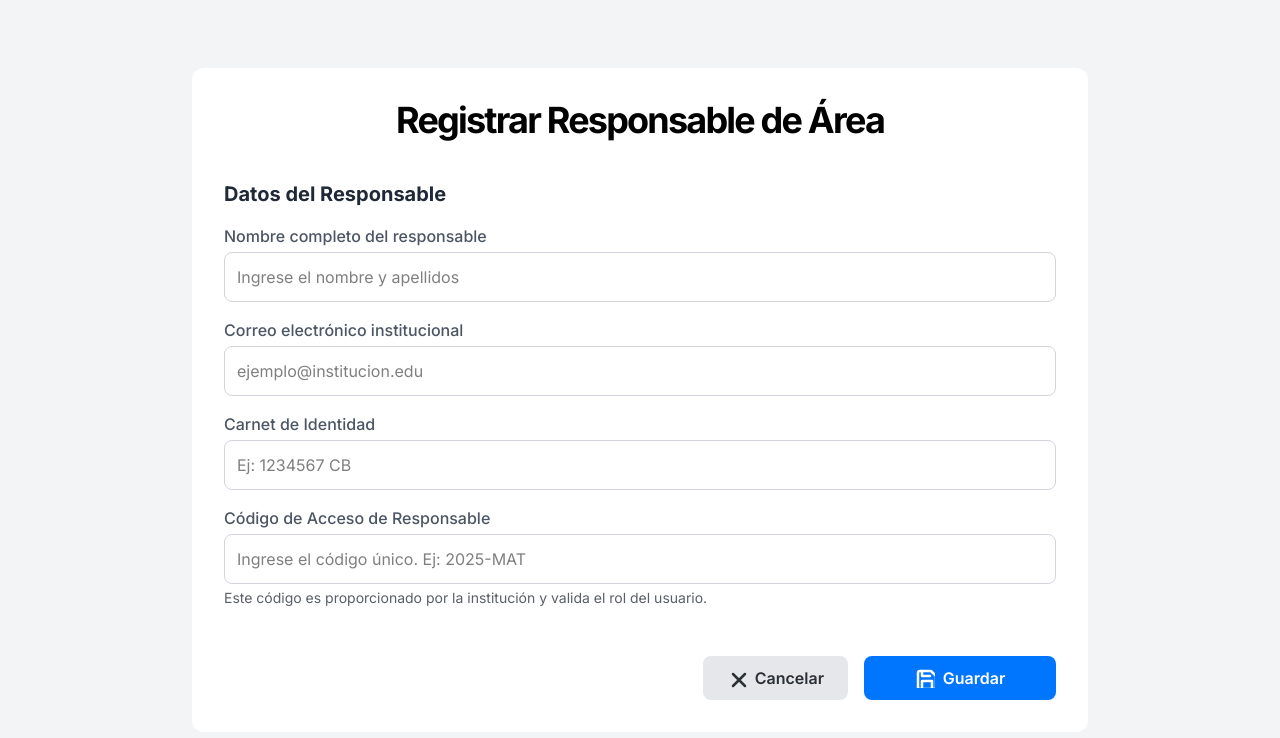
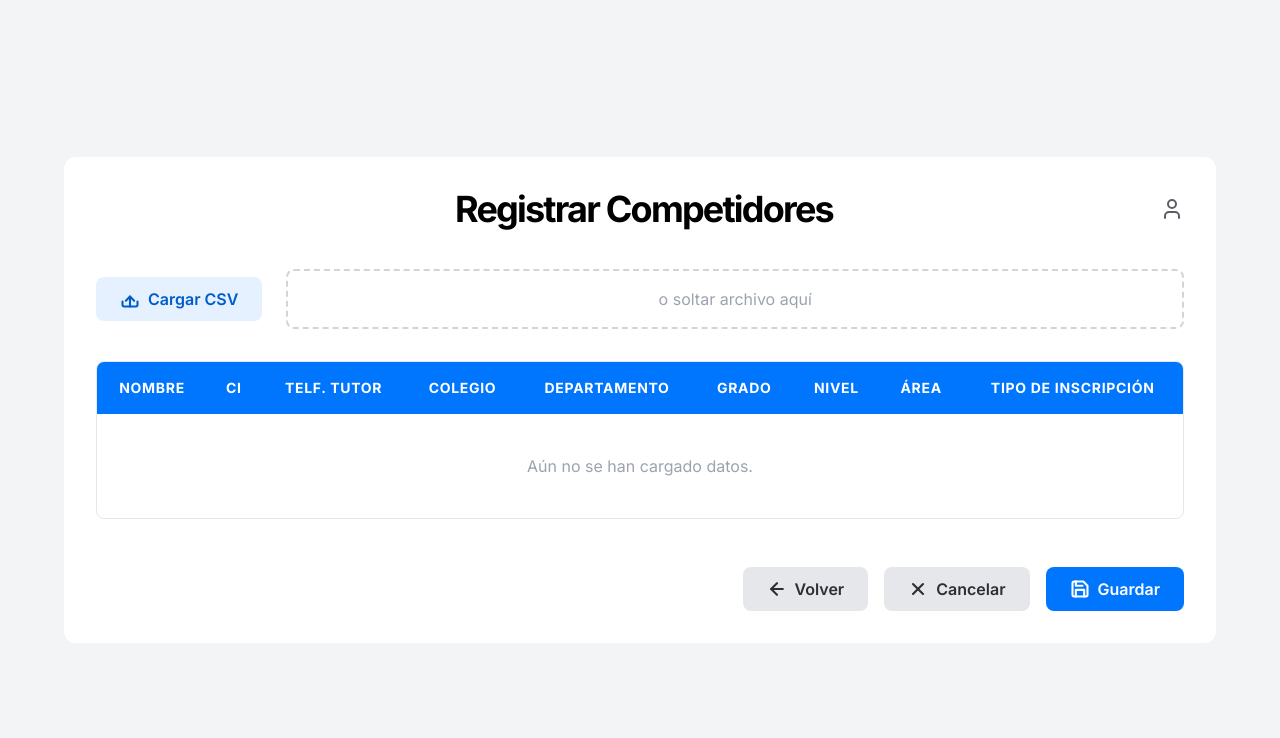
Before and after one commit to seedsagile/Project-OHSANSI-Frontend, a React (Vite) app: page / in a window 1280 px wide. Shown: the top 738 px of the page. Built offline with nearby package versions, Linux system fonts and the light colour scheme.

Commit message:
Refactor: elimina componentes y tipos obsoletos, y añade la página de importación de competidores

```diff
--- a/src/features/inscritos/rutas/PaginaImportarCompetidores.tsx
+++ b/src/features/inscritos/routes/PaginaImportarCompetidores.tsx
@@ -8,11 +8,9 @@ import {
   flexRender,
   type ColumnDef,
 } from '@tanstack/react-table';
-import { IconoUsuario } from '../componentes/IconoUsuario';
-import type { Competidor } from '../tipos';
+import { IconoUsuario } from '../components/IconoUsuario';
+import type { Competidor } from '../types/indexInscritos';
 
-// Esta función "limpia" los encabezados del CSV.
-// Por ejemplo: " Nombre Completo " -> "nombrecompleto"
 const normalizarEncabezado = (header: string) => {
   return header.trim().toLowerCase().replace(/\s+/g, '');
 };
@@ -29,7 +27,6 @@ export function PaginaImportarCompetidores() {
       Papa.parse(file, {
         header: true,
         skipEmptyLines: true,
-        // ¡LA SOLUCIÓN! Usamos la función para normalizar los encabezados.
         transformHeader: header => normalizarEncabezado(header),
         complete: (results: ParseResult<Competidor>) => {
           console.log("Datos parseados (después de normalizar encabezados):", results.data);
@@ -50,16 +47,15 @@ export function PaginaImportarCompetidores() {
 
   const columns = useMemo<ColumnDef<Competidor>[]>(
     () => [
-      // Aseguramos que los accessorKey coincidan con los encabezados normalizados
       { accessorKey: 'nombre', header: 'Nombre' },
       { accessorKey: 'ci', header: 'CI' },
-      { accessorKey: 'telftutor', header: 'Telf. Tutor' }, // 'telf. tutor' -> 'telftutor'
+      { accessorKey: 'telftutor', header: 'Telf. Tutor' },
       { accessorKey: 'colegio', header: 'Colegio' },
       { accessorKey: 'departamento', header: 'Departamento' },
       { accessorKey: 'grado', header: 'Grado' },
       { accessorKey: 'nivel', header: 'Nivel' },
-      { accessorKey: 'area', header: 'Área' }, // 'área' -> 'area'
-      {accessorKey: 'tipo de inscripcion', header: 'Tipo de Inscripción' }, // individual o grupal
+      { accessorKey: 'area', header: 'Área' },
+      {accessorKey: 'tipo de inscripcion', header: 'Tipo de Inscripción' },
     ],
     []
   );
--- a/src/main.tsx
+++ b/src/main.tsx
@@ -3,21 +3,17 @@ import ReactDOM from 'react-dom/client';
 import { QueryClient, QueryClientProvider } from '@tanstack/react-query';
 import { Toaster } from 'react-hot-toast';
 
-import { PaginaAsignarResponsable } from './features/responsables/routes/PaginaAsignarResponsable';
 import "./styles/index.css";
+import { PaginaImportarCompetidores } from './features/inscritos/routes/PaginaImportarCompetidores';
 
-// 1. Creamos una instancia del cliente de queries
 const queryClient = new QueryClient();
 
 ReactDOM.createRoot(document.getElementById('root')!).render(
   <React.StrictMode>
-    {/* 2. Envolvemos la aplicación con el QueryClientProvider */}
     <QueryClientProvider client={queryClient}>
 
-      {/* Página principal que se renderiza */}
-      <PaginaAsignarResponsable />
+      <PaginaImportarCompetidores />
 
-      {/* 3. Añadimos el componente Toaster para las notificaciones */}
       <Toaster position="top-right" />
 
     </QueryClientProvider>
```
Also changed, not shown: src/features/inscritos/components/IconoUsuario.tsx (renamed from src/features/inscritos/componentes/IconoUsuario.tsx), src/features/inscritos/types/indexInscritos.ts (renamed from src/features/inscritos/tipos/index.ts).
